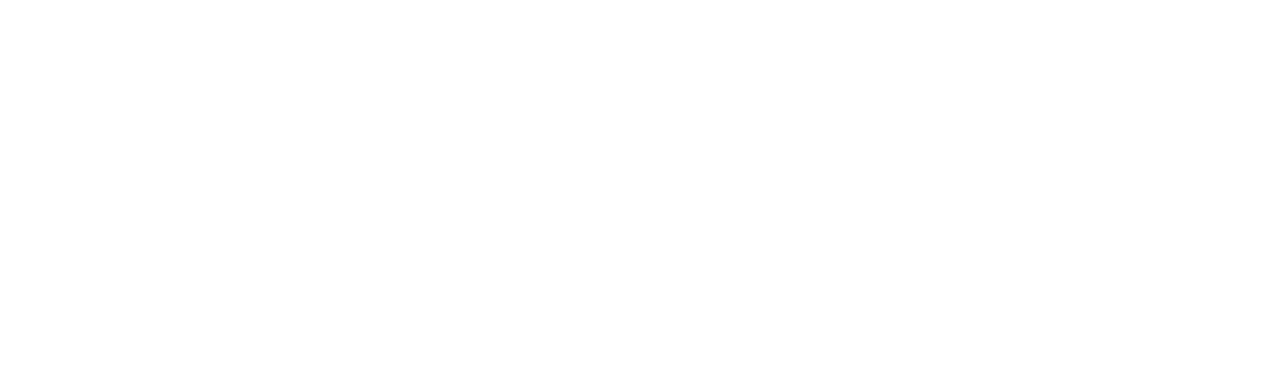
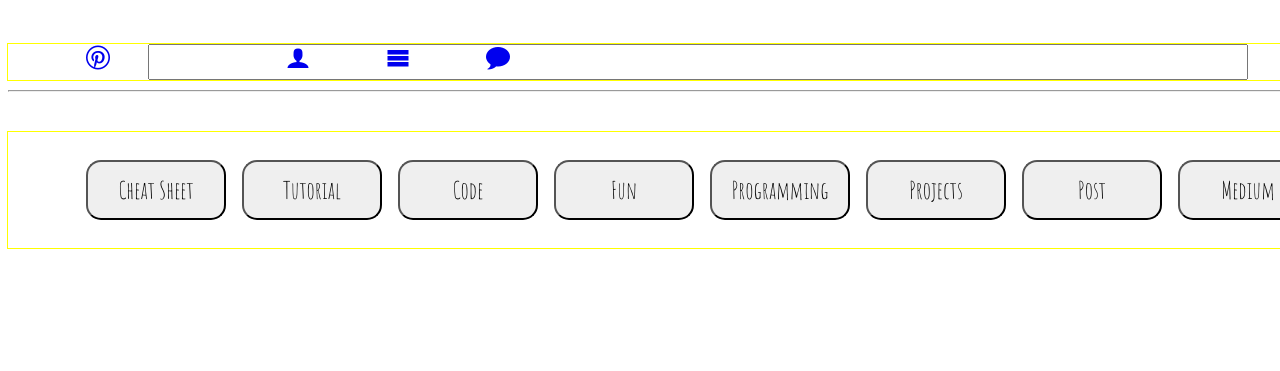
Before and after one commit to betsy18/pinterest, a plain HTML site: page index.html in a window 1280 px wide. Drawn offline with Linux system fonts and the light colour scheme; files whose address does not match are found by name.

Commit message:
Modificando css: header

```diff
--- a/assets/icon/icomoon/style.css
+++ b/assets/icon/icomoon/style.css
@@ -26,6 +26,7 @@
 
 .icon-bubble:before {
   content: "\41";
+  color:
 }
 .icon-user:before {
   content: "\42";
--- a/css/main.css
+++ b/css/main.css
@@ -1,3 +1,55 @@
-body{
+*{
     font-family: 'Amatic SC', cursive;
+    font-size: 24px;
 }
+
+header{
+    height: 250px;
+    width: 1500px;
+    position: fixed;
+}
+
+ul{
+    width: 1500px;
+    position: absolute;
+    outline: 1px solid yellow;
+    list-style: none;
+}
+
+li{
+    width: 100px;
+    text-align: center;
+    float: left;
+}
+
+li a{
+    text-decoration: none;;
+}
+
+input{
+    width: 1100%;
+}
+
+hr{
+    position: relative;
+    top:70px;
+    background: purple;
+}
+
+.nav-button{
+    top: 100px;
+    bottom: auto;
+}
+
+.nav-button li{
+    margin: 20px;
+    padding: 8px;
+}
+
+button{
+    width: 140px;
+    height: 60px;
+    margin-left: 10px;
+    font-weight: 600px;
+    border-radius: 15px;
+}
--- a/index.html
+++ b/index.html
@@ -9,10 +9,46 @@
 </head>
 <body>
     <header>
+        <nav>
+            <!--Creación de lista desordenada-->
+            <ul>
+                <li><a href="#" target="_blank"><span class="icon-pinterest2"></span></a></li>
+                <li><input type="search"/></li>
+                <li><a href="#"target="_blank"><span class="icon-user"></span></a></li>
+                <li><a href="#" target="_blank"><span class="icon-menu"></span></a></li>
+                <li><a href="#" target="_blank"><span class="icon-bubble"></span></a></li>
+            </ul>
 
+            <hr>
+
+            <ul class="nav-button">
+                <li><button>Cheat Sheet</button></li>
+                <li><button>Tutorial</button></li>
+                <li><button>Code</button></li>
+                <li><button>Fun</button></li>
+                <li><button>Programming</button></li>
+                <li><button>Projects</button></li>
+                <li><button>Post</button></li>
+                <li><button>Medium</button></li>
+                <li><button>Videos</button></li>
+            </ul>
+        </nav>
     </header>
 
-
+    <section>
+        <div><img src="" alt=""></div>
+        <div><img src="" alt=""></div>
+        <div><img src="" alt=""></div>
+        <div><img src="" alt=""></div>
+        <div><img src="" alt=""></div>
+        <div><img src="" alt=""></div>
+        <div><img src="" alt=""></div>
+        <div><img src="" alt=""></div>
+        <div><img src="" alt=""></div>
+        <div><img src="" alt=""></div>
+        <div><img src="" alt=""></div>
+        <div><img src="" alt=""></div>
+    </section>
 
     <script type="text/javascript" src="js/app.js"></script>
 </body>
```
